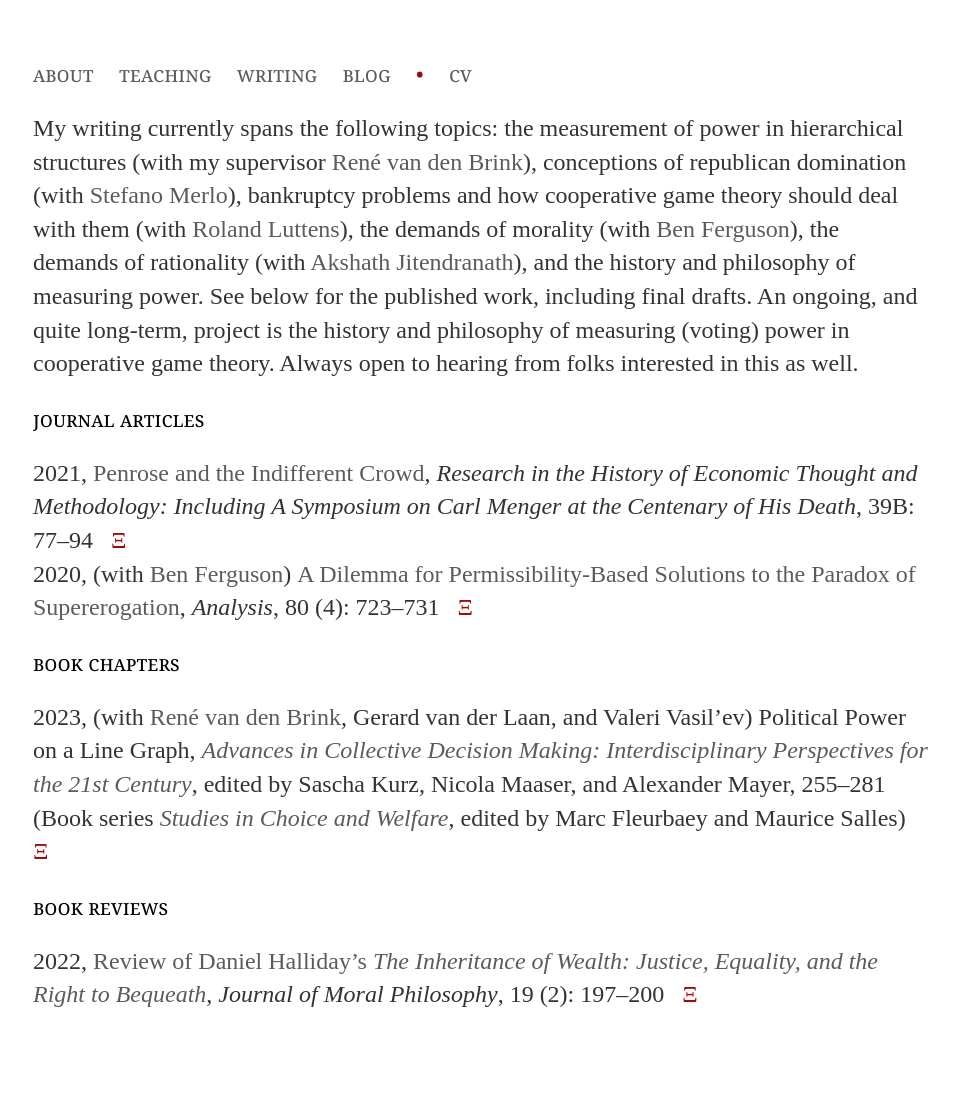
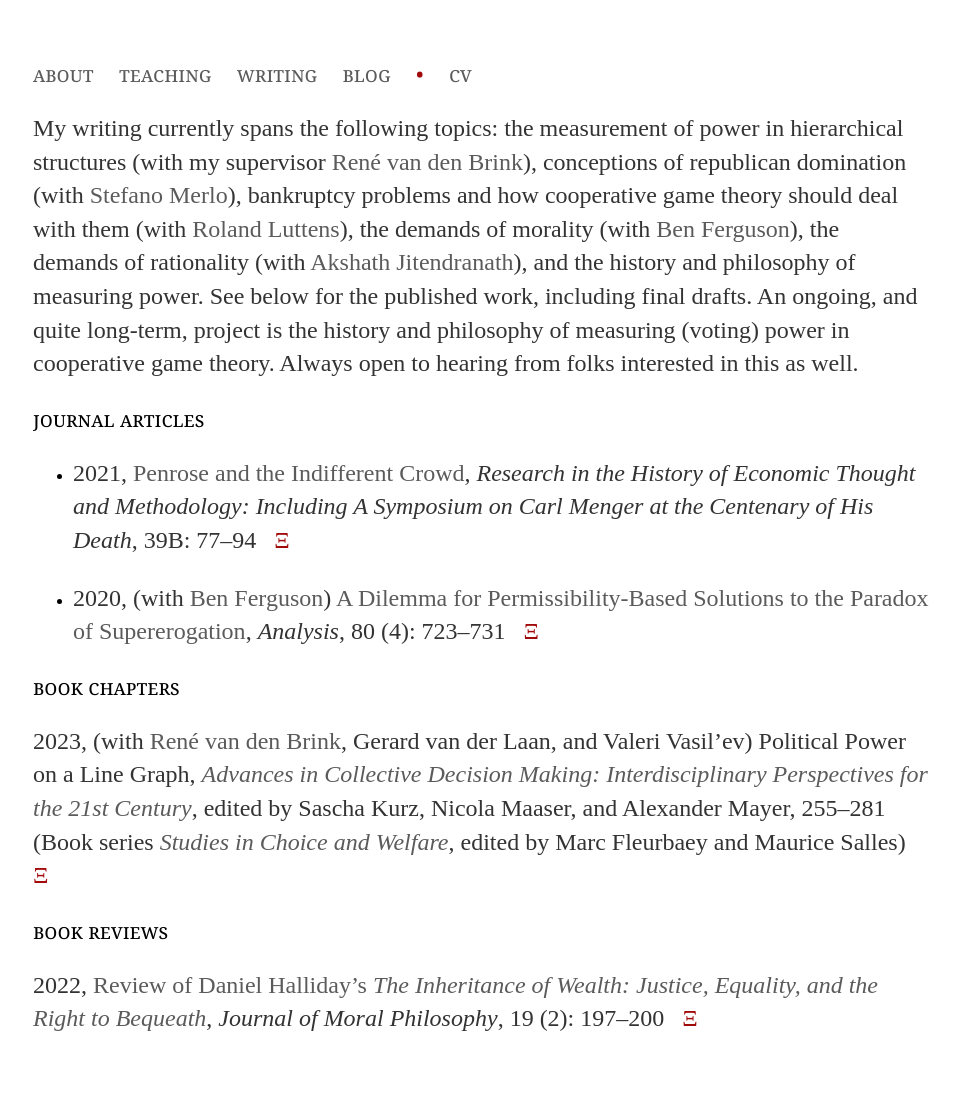
Before and after one commit to uzunovam/uzunovam, a Jekyll site: the page built from writing/index.html, in a window 1280 px wide. Shown: the whole page, without its empty margins (159-1118 px from the left). Built offline with Jekyll 4.4.1, drawn with Linux system fonts in a browser that asks for light colours; before the commit the page ends 1072 px from its top, so only the background shows below that.

Commit message:
Update index.html

```diff
--- a/writing/index.html
+++ b/writing/index.html
@@ -5,8 +5,10 @@ title: Writing
 <div class="blurb">
 	<p>My writing currently spans the following topics: the measurement of power in hierarchical structures (with my supervisor <a href="http://personal.vu.nl/j.r.vanden.brink/">René van den Brink</a>), conceptions of republican domination (with <a href="https://www.stefanomerlo.org/">Stefano Merlo</a>), bankruptcy problems and how cooperative game theory should deal with them (with <a href="https://research.vu.nl/en/persons/roland-iwan-luttens">Roland Luttens</a>), the demands of morality (with <a href="https://www.benjaminferguson.org/">Ben Ferguson</a>), the demands of rationality (with <a href="https://akshathjitendranath.weebly.com/">Akshath Jitendranath</a>), and the history and philosophy of measuring power. See below for the published work, including final drafts. An ongoing, and quite long-term, project is the history and philosophy of measuring (voting) power in cooperative game theory. Always open to hearing from folks interested in this as well.</p>
 	<section>journal articles</section>
-	<p>2021, <a href="https://doi.org/10.1108/S0743-41542021000039B006">Penrose and the Indifferent Crowd</a>, <cite>Research in the History of Economic Thought and Methodology: Including A Symposium on Carl Menger at the Centenary of His Death</cite>, 39B: 77–94 &nbsp; <a href="/files/papers/Penrose and the Indifferent Crowd.pdf"><bullet>&Xi;</bullet></a></br>
-	2020, (with <a href="https://www.benjaminferguson.org/">Ben Ferguson</a>) <a href="https://doi.org/10.1093/analys/anaa033">A Dilemma for Permissibility-Based Solutions to the Paradox of Supererogation</a>, <cite>Analysis</cite>, 80 (4): 723–731  &nbsp; <a href="/files/papers/A Dilemma for Permissibility-Based Solutions to the Paradox of Supererogation.pdf"><bullet>&Xi;</bullet></a></p>
+	<ul>
+	<li><p>2021, <a href="https://doi.org/10.1108/S0743-41542021000039B006">Penrose and the Indifferent Crowd</a>, <cite>Research in the History of Economic Thought and Methodology: Including A Symposium on Carl Menger at the Centenary of His Death</cite>, 39B: 77–94 &nbsp; <a href="/files/papers/Penrose and the Indifferent Crowd.pdf"><bullet>&Xi;</bullet></a></p></li>
+	<li><p>2020, (with <a href="https://www.benjaminferguson.org/">Ben Ferguson</a>) <a href="https://doi.org/10.1093/analys/anaa033">A Dilemma for Permissibility-Based Solutions to the Paradox of Supererogation</a>, <cite>Analysis</cite>, 80 (4): 723–731  &nbsp; <a href="/files/papers/A Dilemma for Permissibility-Based Solutions to the Paradox of Supererogation.pdf"><bullet>&Xi;</bullet></a></p></li>
+	</ul>
 	<section>book chapters</section>
 	<p>2023, (with <a href="http://personal.vu.nl/j.r.vanden.brink/">René van den Brink</a>, Gerard van der Laan, and Valeri Vasil’ev) Political Power on a Line Graph, <a href="https://link.springer.com/book/9783031216954"><cite>Advances in Collective Decision Making: Interdisciplinary Perspectives for the 21st Century</cite></a>, edited by Sascha Kurz, Nicola Maaser, and Alexander Mayer, 255–281 (Book series <a href="https://www.springer.com/series/6869"><cite>Studies in Choice and Welfare</cite></a>, edited by Marc Fleurbaey and Maurice Salles) &nbsp; <a href="/files/papers/Political Power on a Line Graph.pdf"><bullet>&Xi;</bullet></a></p>
 	<section>book reviews</section>
```
